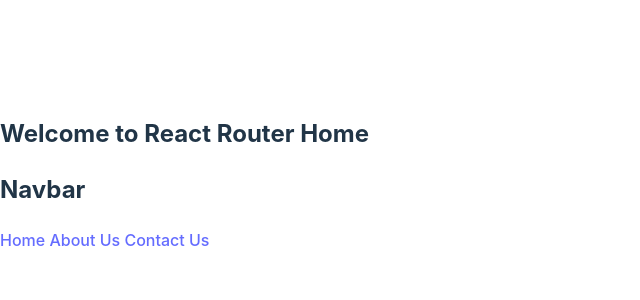
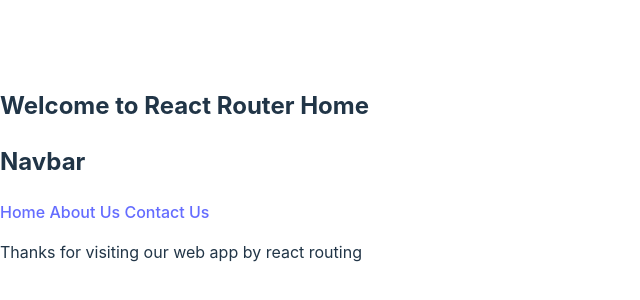
Before and after one commit to AskatAsh/React-JS-Practice, a React (Vite) app in the folder fourth-react/: page / in a window 1280 px wide. Shown: the part 226-526 px from the top of the page, without its empty margins (0-640 px from the left). Built offline with nearby package versions, Linux system fonts and the light colour scheme.

Commit message:
created footer component

```diff
--- /dev/null
+++ b/fourth-react/src/Components/Footer/Footer.jsx
@@ -0,0 +1,9 @@
+const Footer = () => {
+    return (
+        <div>
+            <p>Thanks for visiting our web app by react routing</p>
+        </div>
+    );
+};
+
+export default Footer;
--- a/fourth-react/src/Components/Home/Home.jsx
+++ b/fourth-react/src/Components/Home/Home.jsx
@@ -1,11 +1,13 @@
 import { Outlet } from "react-router-dom";
 import Header from "../Header/Header";
+import Footer from "../Footer/Footer";
 const Home = () => {
     return (
         <div>
             <h2>Welcome to React Router Home</h2>
             <Header></Header>
             <Outlet />
+            <Footer></Footer>
         </div>
     );
 };
```
